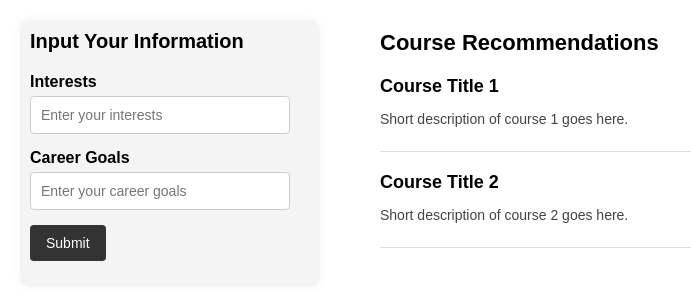
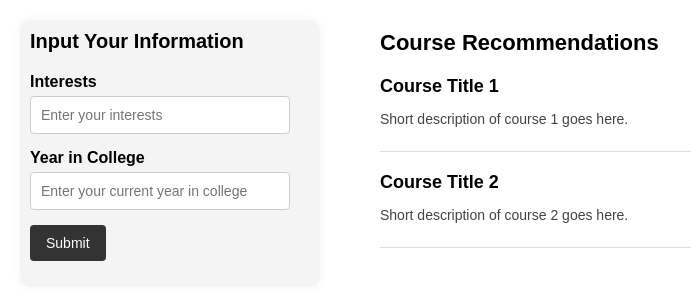
Before and after one commit to voidpls/326_Course_Recommendation_System, a plain HTML site: page src/homepage.html in a window 1280 px wide. Shown: the whole page, without its empty margins (0-691 px from the left). Drawn offline with Linux system fonts and the light colour scheme.

Commit message:
Changed Careert goal input to year in college.

```diff
--- a/src/homepage.html
+++ b/src/homepage.html
@@ -10,8 +10,8 @@
                 <input type="text" id="homepage-interests" placeholder="Enter your interests">
             </div>
                 <div class="homepage-input">
-                <label for="homepage-careerGoals">Career Goals</label>
-                <input type="text" id="homepage-careerGoals" placeholder="Enter your career goals">
+                <label for="homepage-YearInCollege">Year in College</label>
+                <input type="text" id="homepage-YearInCollege" placeholder="Enter your current year in college">
             </div>
             <button type="button">Submit</button>
         </form>
```
